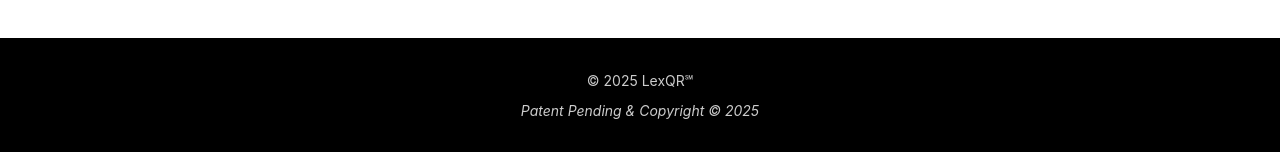
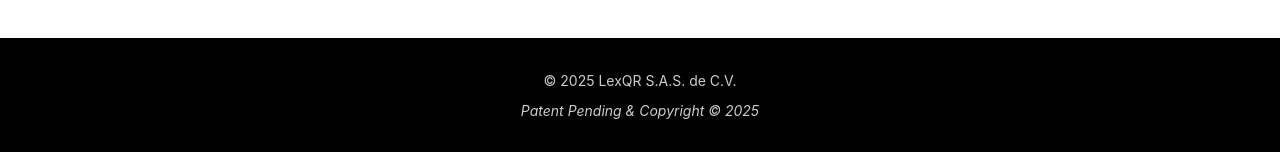
Before and after one commit to ddn-lab/lexqr-landing, a plain HTML site: page index.html in a window 1280 px wide. Shown: the part 894-1046 px from the top of the page. Drawn offline with Linux system fonts and the light colour scheme.

Commit message:
Update index.html

```diff
--- a/index.html
+++ b/index.html
@@ -40,7 +40,7 @@
 
   <!-- FOOTER -->
   <footer class="footer">
-    <p>&copy; 2025 LexQR℠</p>
+    <p>&copy; 2025 LexQR S.A.S. de C.V.</p>
     <p class="patent">Patent Pending &amp; Copyright © 2025</p>
   </footer>
 </body>
```
